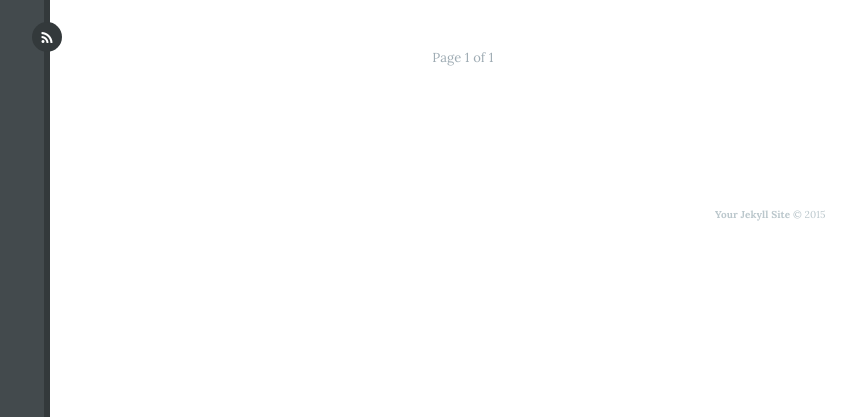
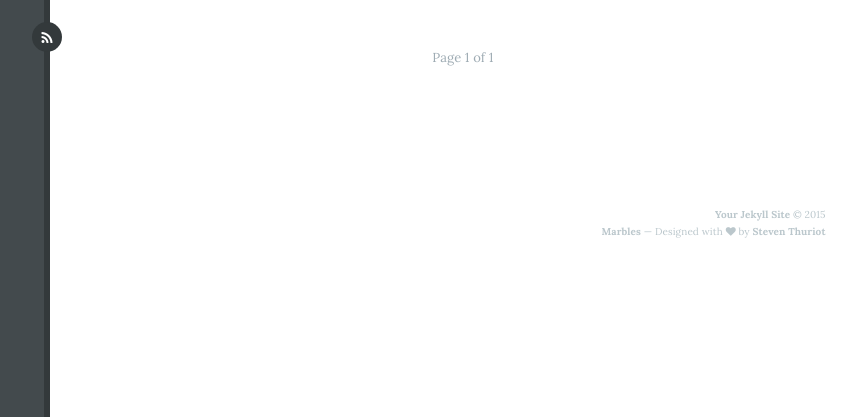
Before and after one commit to StevenThuriot/Marbles, a Jekyll site: the page built from index.html, in a window 1280 px wide. Shown: the top 417 px of the page, without its empty margins (401-1258 px from the left). Built offline with Jekyll 4.4.1, drawn with Linux system fonts in a browser that asks for light colours; nearby versions of some CDN libraries; Markdown is read by kramdown in place of the engine named in the settings; the list of posts is cut into pages by our own code.

Commit message:
Added footer

```diff
--- a/_layouts/base.html
+++ b/_layouts/base.html
@@ -25,6 +25,8 @@
 
 	<footer class="site-footer clearfix{% if page.subCover %} wide{% endif %}">
 		<section class="copyright"><a href="{{ site.url }}">{{ site.name }}</a> &copy; {{ site.time | date: '%Y' }}</section>
+        <p />
+        <section class="poweredby"><a href="https://github.com/StevenThuriot/Marbles" target="_blank">Marbles</a> &mdash; Designed with <i class="fa fa-heart"></i> by <a href="https://github.com/StevenThuriot" target="_blank">Steven Thuriot</a></section>
 	</footer>
 
     <script type="text/javascript" src="//code.jquery.com/jquery-1.11.3.min.js"></script>
```
